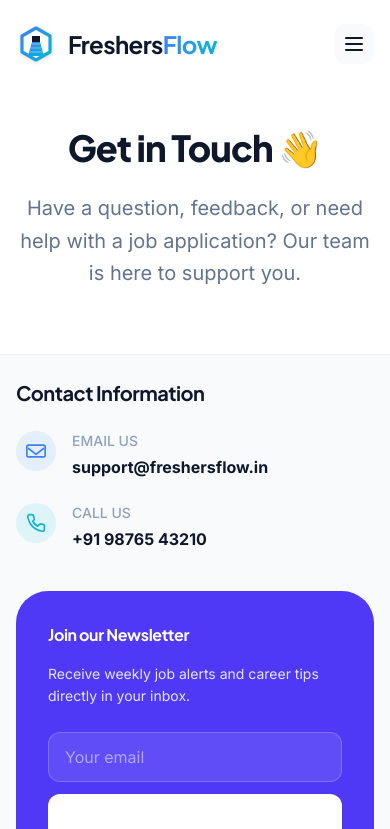
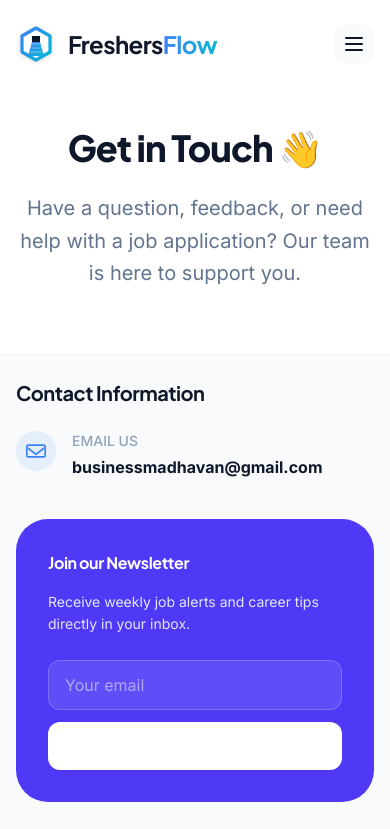
Before and after one commit to madhavan-c00/Frontend-blog, a Next.js app: page /contact in a window 390 px wide. Shown: the top 829 px of the page. Built offline with nearby package versions, Linux system fonts and the light colour scheme.

Commit message:
🔧 Fix: Update email to businessmadhavan@gmail.com, remove phone, differentiate pages

```diff
--- a/app/contact/page.tsx
+++ b/app/contact/page.tsx
@@ -34,16 +34,7 @@ export default function ContactPage() {
                        </div>
                        <div>
                           <p className="text-sm text-slate-400 font-medium mb-1 uppercase">Email Us</p>
-                          <p className="text-slate-900 font-bold">support@freshersflow.in</p>
-                       </div>
-                    </div>
-                    <div className="flex gap-4 items-start">
-                       <div className="w-10 h-10 rounded-full bg-secondary/10 text-secondary flex items-center justify-center flex-shrink-0">
-                          <svg xmlns="http://www.w3.org/2000/svg" className="w-5 h-5" viewBox="0 0 24 24" fill="none" stroke="currentColor" strokeWidth="2" strokeLinecap="round" strokeLinejoin="round"><path d="M22 16.92v3a2 2 0 0 1-2.18 2 19.79 19.79 0 0 1-8.63-3.07 19.5 19.5 0 0 1-6-6 19.79 19.79 0 0 1-3.07-8.67A2 2 0 0 1 4.11 2h3a2 2 0 0 1 2 1.72 12.84 12.84 0 0 0 .7 2.81 2 2 0 0 1-.45 2.11L8.09 9.91a16 16 0 0 0 6 6l2.27-2.27a2 2 0 0 1 2.11-.45 12.84 12.84 0 0 0 2.81.7A2 2 0 0 1 22 16.92z"/></svg>
-                       </div>
-                       <div>
-                          <p className="text-sm text-slate-400 font-medium mb-1 uppercase">Call Us</p>
-                          <p className="text-slate-900 font-bold">+91 98765 43210</p>
+                          <p className="text-slate-900 font-bold">businessmadhavan@gmail.com</p>
                        </div>
                     </div>
                   </div>
--- a/app/privacy-policy/page.tsx
+++ b/app/privacy-policy/page.tsx
@@ -130,8 +130,7 @@ export default function PrivacyPolicyPage() {
             </p>
             <div className="mt-4 p-6 bg-slate-50 rounded-2xl">
               <p className="font-bold text-slate-900">FreshersFlow</p>
-              <p className="text-slate-600">Email: <a href="mailto:support@freshersflow.in" className="text-primary">support@freshersflow.in</a></p>
-              <p className="text-slate-600">Website: <a href="https://freshersflow.in" className="text-primary">freshersflow.in</a></p>
+              <p className="text-slate-600">Email: <a href="mailto:businessmadhavan@gmail.com" className="text-primary">businessmadhavan@gmail.com</a></p>
             </div>
           </section>
 
--- a/app/terms/page.tsx
+++ b/app/terms/page.tsx
@@ -103,14 +103,13 @@ export default function TermsPage() {
           </section>
 
           <section>
-            <h2 className="text-2xl font-bold mb-4">10. Contact Us</h2>
+            <h2 className="text-2xl font-bold mb-4">10. Questions About These Terms</h2>
             <p className="text-slate-600 leading-relaxed">
-              If you have questions about these Terms & Conditions, please contact us:
+              For any legal questions or concerns about these Terms & Conditions, reach out to us directly:
             </p>
             <div className="mt-4 p-6 bg-slate-50 rounded-2xl">
               <p className="font-bold text-slate-900">FreshersFlow</p>
-              <p className="text-slate-600">Email: <a href="mailto:support@freshersflow.in" className="text-primary">support@freshersflow.in</a></p>
-              <p className="text-slate-600">Website: <a href="https://freshersflow.in" className="text-primary">freshersflow.in</a></p>
+              <p className="text-slate-600">Email: <a href="mailto:businessmadhavan@gmail.com" className="text-primary">businessmadhavan@gmail.com</a></p>
             </div>
           </section>
 
```
